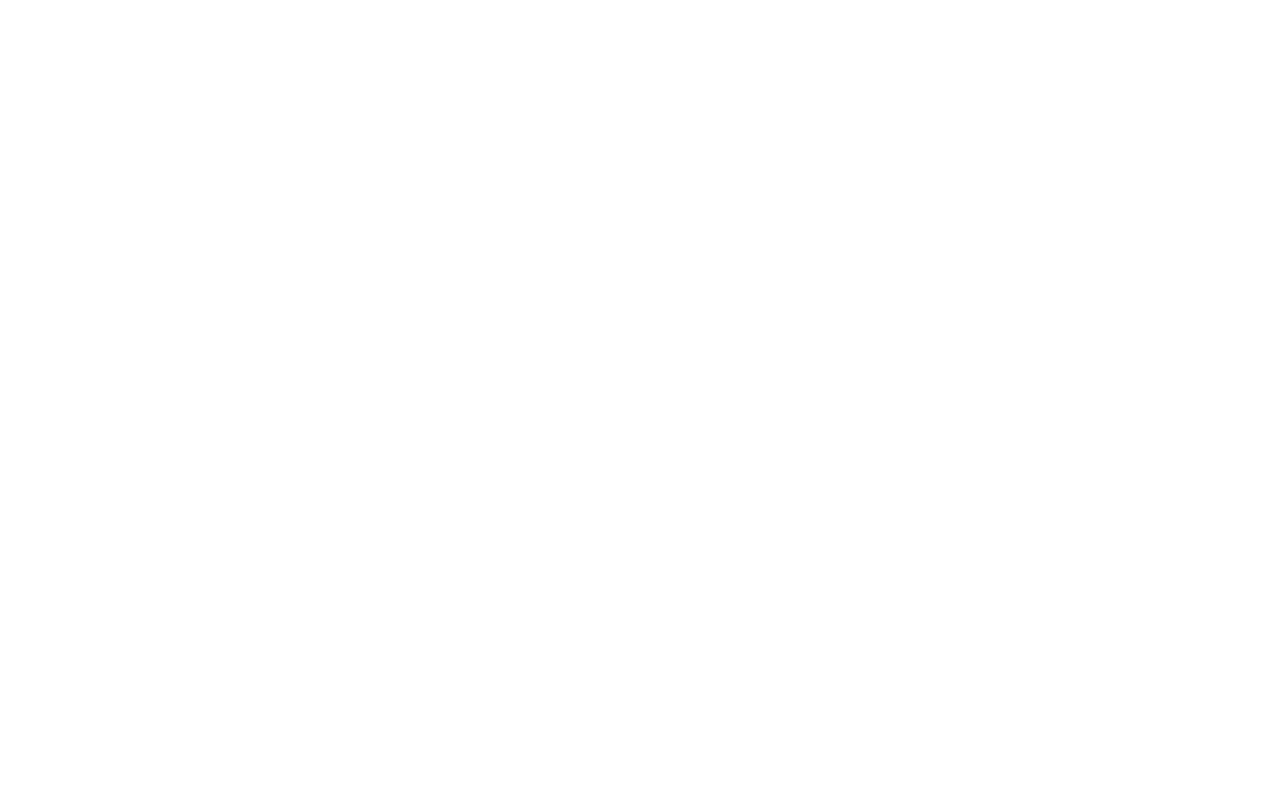
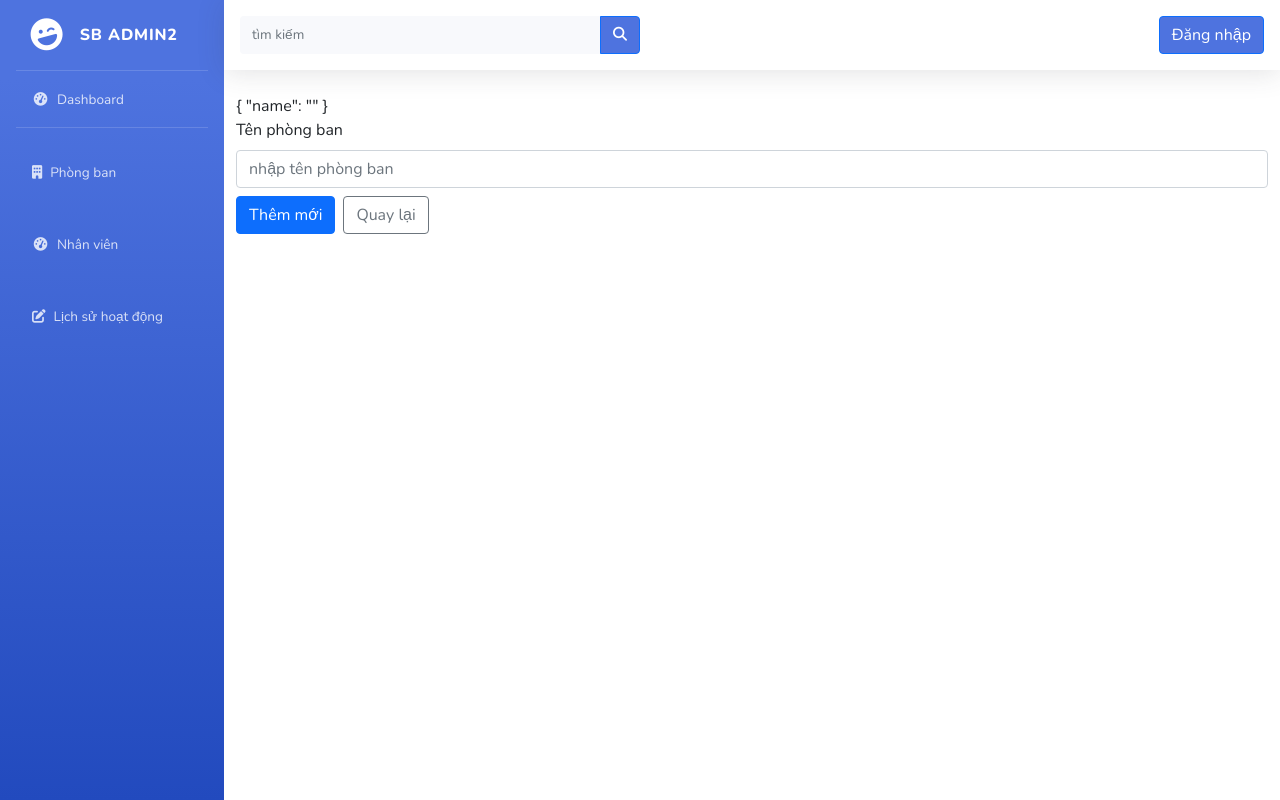
Before and after one commit to khangle23078/employee-mangager-FE, an Angular app: page /department/edit in a window 1280 px wide. Before the commit this address led to /. Built offline with nearby package versions, Linux system fonts and the light colour scheme.

Commit message:
feat : create modal delete department and delete department page

```diff
--- a/src/app/app.module.ts
+++ b/src/app/app.module.ts
@@ -10,6 +10,8 @@ import { DepartmentListComponent } from './components/department/department-list
 import { EmployeeListComponent } from './components/employee/employee-list/employee-list.component';
 import { EmployeeAddComponent } from './components/employee/employee-add/employee-add.component';
 import { DeparmentAddComponent } from './components/department/deparment-add/deparment-add.component';
+import { DepartmentEditComponent } from './components/department/department-edit/department-edit.component';
+import { DepartmentDeleteComponent } from './components/department/department-delete/department-delete.component';
 @NgModule({
   declarations: [
     AppComponent,
@@ -18,6 +20,8 @@ import { DeparmentAddComponent } from './components/department/deparment-add/dep
     EmployeeListComponent,
     EmployeeAddComponent,
     DeparmentAddComponent,
+    DepartmentEditComponent,
+    DepartmentDeleteComponent,
   ],
   imports: [
     BrowserModule,
--- a/src/app/components/department/deparment-add/deparment-add.component.html
+++ b/src/app/components/department/deparment-add/deparment-add.component.html
@@ -1,9 +1,9 @@
 <!-- Modal -->
 <div
   class="modal fade"
-  id="employeeAdd"
+  id="departmentAdd"
   tabindex="-1"
-  aria-labelledby="employeeAdd"
+  aria-labelledby="departmentAdd"
   aria-hidden="true"
 >
   <div class="modal-dialog">
--- /dev/null
+++ b/src/app/components/department/department-delete/department-delete.component.html
@@ -0,0 +1,29 @@
+<!-- Modal -->
+<div
+  class="modal fade"
+  id="departmentDelete"
+  tabindex="-1"
+  aria-labelledby="departmentDelete"
+  aria-hidden="true"
+>
+  <div class="modal-dialog">
+    <div class="modal-content">
+      <div class="modal-header">
+        <h5 class="modal-title" id="exampleModalLabel">Xóa phòng ban</h5>
+        <button
+          type="button"
+          class="btn-close"
+          data-bs-dismiss="modal"
+          aria-label="Close"
+        ></button>
+      </div>
+      <div class="modal-body">Bạn có muốn xóa hay không?</div>
+      <div class="modal-footer">
+        <button type="button" class="btn btn-secondary" data-bs-dismiss="modal">
+          Hủy
+        </button>
+        <button type="button" class="btn btn-primary">Xóa</button>
+      </div>
+    </div>
+  </div>
+</div>
--- /dev/null
+++ b/src/app/components/department/department-delete/department-delete.component.ts
@@ -0,0 +1,15 @@
+import { Component, OnInit } from '@angular/core';
+
+@Component({
+  selector: 'app-department-delete',
+  templateUrl: './department-delete.component.html',
+  styleUrls: ['./department-delete.component.scss']
+})
+export class DepartmentDeleteComponent implements OnInit {
+
+  constructor() { }
+
+  ngOnInit(): void {
+  }
+
+}
--- /dev/null
+++ b/src/app/components/department/department-edit/department-edit.component.html
@@ -0,0 +1,28 @@
+<div>
+  <form #formAdd="ngForm" (submit)="onSubmit(formAdd.value)">
+    {{ department | json }}
+    <div class="mb-2">
+      <label for="name" class="form-label">Tên phòng ban</label>
+      <input
+        type="text"
+        class="form-control"
+        name="name"
+        [(ngModel)]="department.name"
+        #name="ngModel"
+        placeholder="nhập tên phòng ban"
+        required
+      />
+    </div>
+    <div *ngIf="name.invalid && (name.dirty || name.touched)">
+      <p *ngIf="name.errors?.['required']" class="text-danger">
+        Vui lòng nhập tên phòng ban
+      </p>
+    </div>
+    <div>
+      <button class="btn btn-primary" type="submit">Thêm mới</button>
+      <a routerLink="/department" class="btn btn-outline-secondary ms-2"
+        >Quay lại</a
+      >
+    </div>
+  </form>
+</div>
--- /dev/null
+++ b/src/app/components/department/department-edit/department-edit.component.ts
@@ -0,0 +1,24 @@
+import { Component, OnInit } from '@angular/core';
+import { department } from 'src/app/models/department';
+
+@Component({
+  selector: 'app-department-edit',
+  templateUrl: './department-edit.component.html',
+  styleUrls: ['./department-edit.component.scss']
+})
+export class DepartmentEditComponent implements OnInit {
+  department: department = {
+    name: ''
+  }
+
+
+  onSubmit(data: department) {
+    console.log(data);
+  }
+
+  constructor() { }
+
+  ngOnInit(): void {
+  }
+
+}
--- a/src/app/components/department/department-list/department-list.component.html
+++ b/src/app/components/department/department-list/department-list.component.html
@@ -5,7 +5,7 @@
       routerLink="add"
       class="btn btn-primary"
       data-bs-toggle="modal"
-      data-bs-target="#employeeAdd"
+      data-bs-target="#departmentAdd"
     >
       <i class="fa-regular fa-plus"></i>
       Thêm mới
@@ -36,14 +36,23 @@
               <td>1</td>
               <td>Phòng nhân sự</td>
               <td class="d-flex gap-2">
-                <a [routerLink]="['edit']" class="btn btn-outline-secondary"
+                <a
+                  [routerLink]="['/department/edit']"
+                  class="btn btn-outline-secondary"
                   >Sửa</a
                 >
-                <button class="btn btn-danger">Xóa</button>
+                <button
+                  class="btn btn-danger"
+                  data-bs-toggle="modal"
+                  data-bs-target="#departmentDelete"
+                >
+                  Xóa
+                </button>
               </td>
             </tr>
           </tbody>
         </table>
+        <app-department-delete></app-department-delete>
       </div>
     </div>
   </div>
```
Also changed, not shown: src/app/app-routing.module.ts (+9 -10 lines), src/app/components/department/department-delete/department-delete.component.scss (added), src/app/components/department/department-edit/department-edit.component.scss (added).
